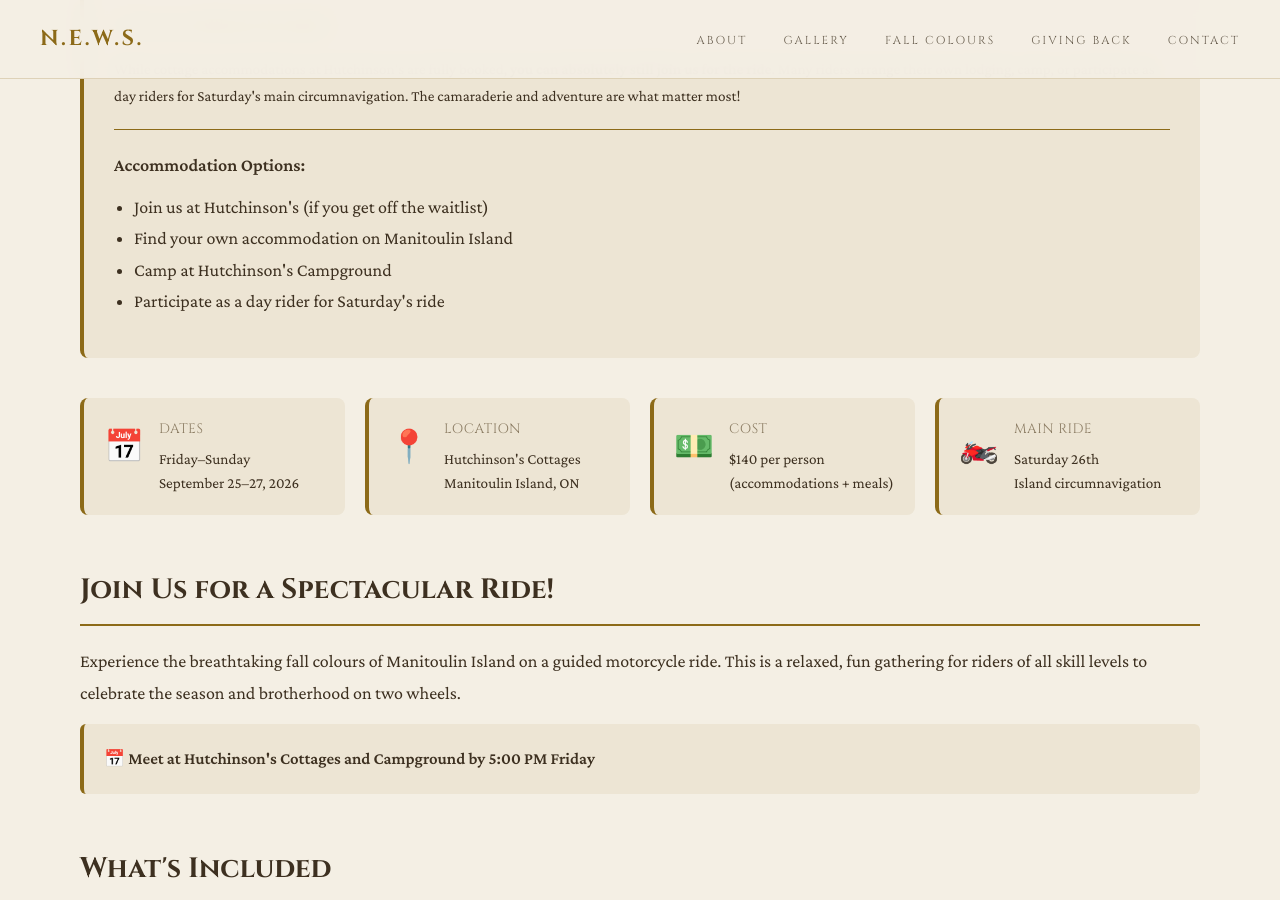
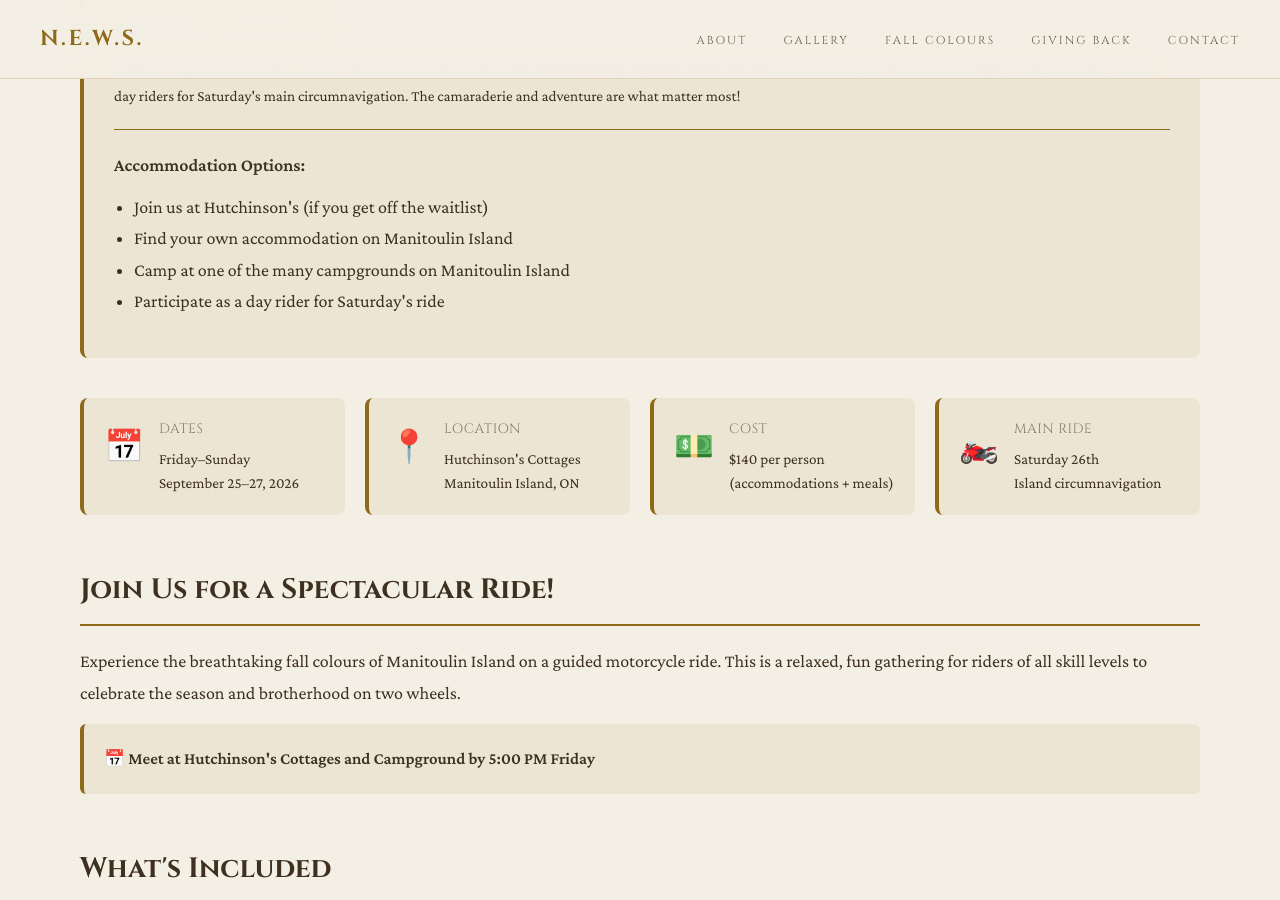
Before and after one commit to BillKeenan/News, a Jekyll site: the page built from fallcolours/index.html, in a window 1280 px wide and 900 px high, scrolled down 678 px. Built offline with Jekyll 4.4.1, drawn with Linux system fonts in a browser that asks for light colours.

Commit message:
Correct accommodation options: camping is on the island, not at Hutchinson's
Update to clarify that camping is available at various campgrounds on Manitoulin Island, not at Hutchinson's Cottages.

Co-Authored-By: Claude Haiku 4.5 <noreply@anthropic.com>

```diff
--- a/fallcolours/index.html
+++ b/fallcolours/index.html
@@ -56,7 +56,7 @@ document.addEventListener('DOMContentLoaded', function() {
                 <ul style="margin: 10px 0; padding-left: 20px;">
                     <li>Join us at Hutchinson's (if you get off the waitlist)</li>
                     <li>Find your own accommodation on Manitoulin Island</li>
-                    <li>Camp at Hutchinson's Campground</li>
+                    <li>Camp at one of the many campgrounds on Manitoulin Island</li>
                     <li>Participate as a day rider for Saturday's ride</li>
                 </ul>
             </div>
```
